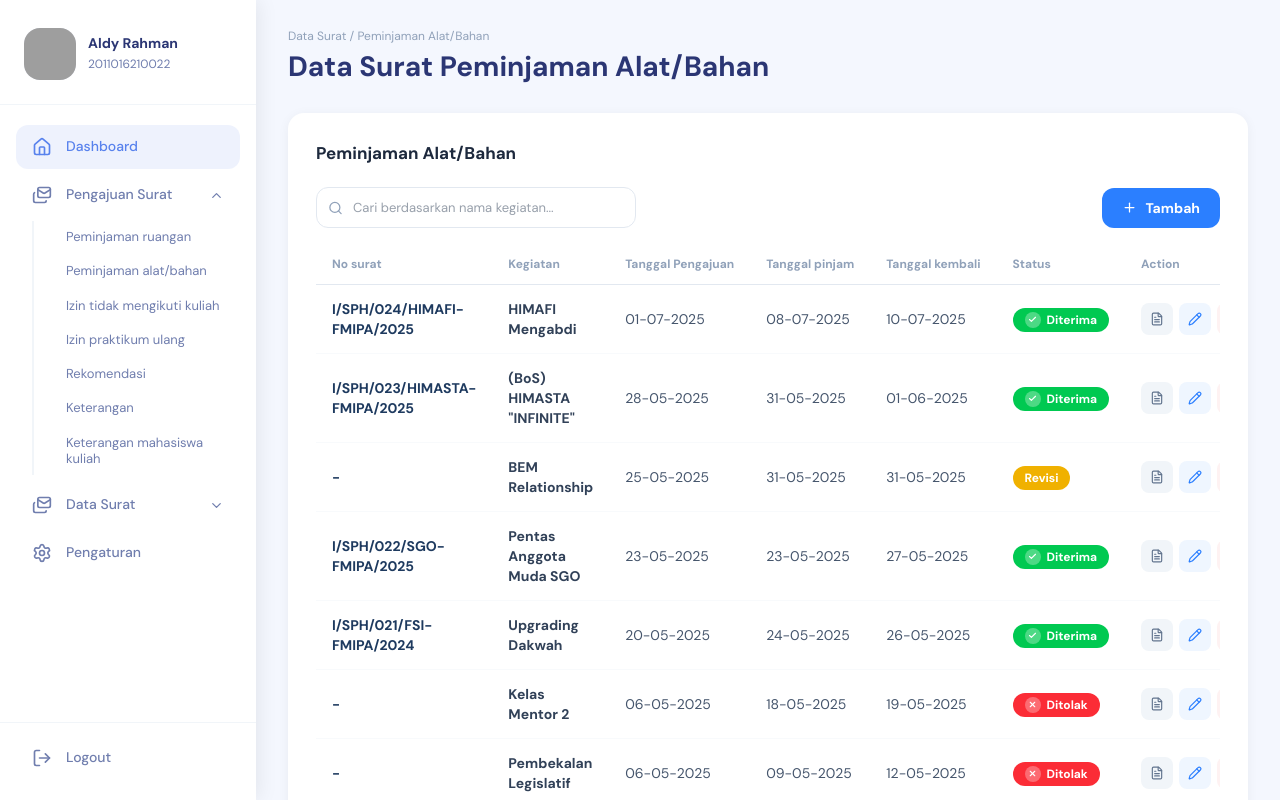
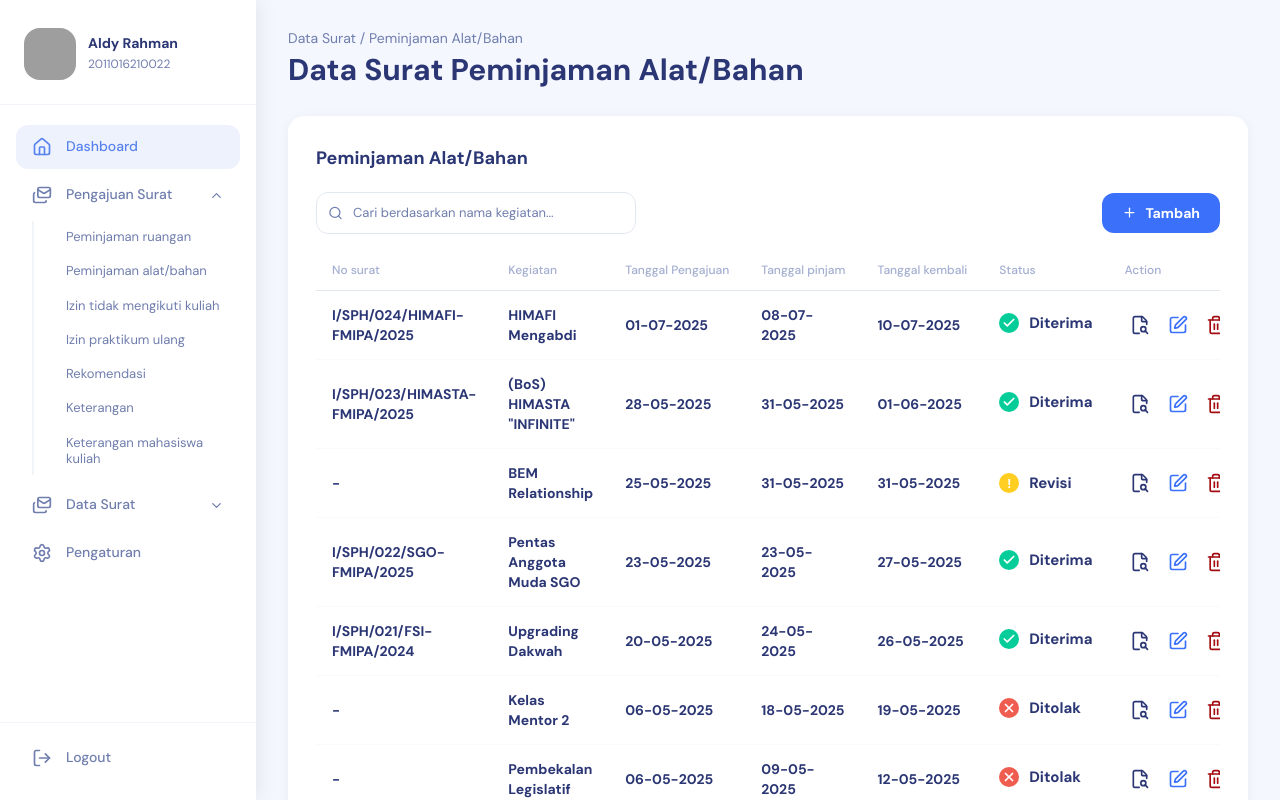
Before and after one commit to aldy02/kemahasiswaan-fmipa-ulm, a React (Vite) app in the folder frontend/: page /alat in a window 1280 px wide. Shown: the top 800 px of the page. Built offline with nearby package versions, Linux system fonts and the light colour scheme; grey boxes are pictures that could not be loaded.

Commit message:
Fix: Minor Design Change on Data Surat Peminjaman Alat Bahan Page

```diff
--- a/frontend/src/index.css
+++ b/frontend/src/index.css
@@ -8,6 +8,7 @@
 
   --color-neutral-1: #707EAE;
   --color-neutral-2: #A3AED0;
+  --color-neutral-3: #E0E5F2;
 
   /* Error */
   --color-error-1: #A30D11;
--- a/frontend/src/pages/dataSurat/PeminjamanAlatBahan.jsx
+++ b/frontend/src/pages/dataSurat/PeminjamanAlatBahan.jsx
@@ -1,33 +1,42 @@
-// src/pages/PeminjamanAlatBahan.jsx
 import { useState } from "react";
-import { Search, Plus, Pencil, Trash2, FileText, Check, X } from "lucide-react";
+import { Search, Plus, SquarePen, Trash2, FileSearchCorner, Check, X } from "lucide-react";
 import MainLayout from "../../layouts/MainLayout";
 import { peminjamanAlatBahanData } from "../../test/data";
 
 const ITEMS_PER_PAGE = 10;
 
-// ── Status Badge ──────────────────────────────────────────────────────────────
 function StatusBadge({ status }) {
   const map = {
-    Diterima: { bg: "bg-green-500",  icon: <Check size={9} strokeWidth={3} /> },
-    Ditolak:  { bg: "bg-red-500",    icon: <X size={9} strokeWidth={3} />    },
-    Revisi:   { bg: "bg-yellow-500", icon: null                               },
+    Diterima: { iconBg: "bg-succes-1", pillBg: "bg-succes-1", iconColor: "text-succes-1", icon: <Check size={14} strokeWidth={3} />, textColor: "text-primary-1" },
+    Ditolak: { iconBg: "bg-error-2", pillBg: "bg-error-2", iconColor: "text-error-2", icon: <X size={14} strokeWidth={3} />, textColor: "text-primary-1" },
+    Revisi: { iconBg: "bg-warning-1", pillBg: "bg-warning-1", iconColor: "text-warning-1", icon: <span className="font-black text-[13px] leading-none">!</span>, textColor: "text-primary-1" },
   };
-  const cfg = map[status] ?? { bg: "bg-slate-400", icon: null };
+
+  const cfg = map[status] ?? { iconBg: "bg-slate-400", pillBg: "bg-slate-300", icon: null, textColor: "text-primary-1" };
 
   return (
-    <span className={`inline-flex items-center gap-1.5 ${cfg.bg} text-white text-xs font-semibold px-3 py-1 rounded-full whitespace-nowrap`}>
-      {cfg.icon && (
-        <span className="flex items-center justify-center w-4 h-4 rounded-full bg-white/30">
+    <>
+      {/* Desktop */}
+      <span className="hidden md:inline-flex items-center gap-2.5">
+        <span className={`flex items-center justify-center w-5 h-5 rounded-full ${cfg.iconBg} text-white shrink-0`}>
           {cfg.icon}
         </span>
-      )}
-      {status}
-    </span>
+        <span className={`text-[15px] font-bold ${cfg.textColor}`}>
+          {status}
+        </span>
+      </span>
+
+      {/* Mobile */}
+      <span className={`md:hidden inline-flex items-center gap-1.5 ${cfg.pillBg} text-white text-xs font-semibold px-3 py-1.5 rounded-full whitespace-nowrap`}>
+        <span className={`flex items-center justify-center w-4 h-4 rounded-full bg-white ${cfg.iconColor} shrink-0`}>
+          {cfg.icon}
+        </span>
+        {status}
+      </span>
+    </>
   );
 }
 
-// ── Desktop Table ─────────────────────────────────────────────────────────────
 function DesktopTable({ data }) {
   return (
     <div className="overflow-x-auto">
@@ -35,7 +44,7 @@ function DesktopTable({ data }) {
         <thead>
           <tr>
             {["No surat", "Kegiatan", "Tanggal Pengajuan", "Tanggal pinjam", "Tanggal kembali", "Status", "Action"].map((h) => (
-              <th key={h} className="px-4 py-3 text-left text-xs font-semibold text-slate-400 border-b border-slate-200 whitespace-nowrap">
+              <th key={h} className="px-4 py-3 text-left text-xs font-medium text-neutral-2 border-b border-slate-200 whitespace-nowrap">
                 {h}
               </th>
             ))}
@@ -44,24 +53,24 @@ function DesktopTable({ data }) {
         <tbody>
           {data.map((item) => (
             <tr key={item.id} className="hover:bg-slate-50 transition-colors duration-100">
-              <td className="px-4 py-3.5 text-sm font-semibold text-[#1e3a5f] border-b border-slate-50">{item.noSurat}</td>
-              <td className="px-4 py-3.5 text-sm font-semibold text-slate-700 border-b border-slate-50">{item.kegiatan}</td>
-              <td className="px-4 py-3.5 text-sm text-slate-600 border-b border-slate-50">{item.tanggalPengajuan}</td>
-              <td className="px-4 py-3.5 text-sm text-slate-600 border-b border-slate-50">{item.tanggalPinjam}</td>
-              <td className="px-4 py-3.5 text-sm text-slate-600 border-b border-slate-50">{item.tanggalKembali}</td>
+              <td className="px-4 py-3.5 text-sm font-semibold text-primary-1 border-b border-slate-50">{item.noSurat}</td>
+              <td className="px-4 py-3.5 text-sm font-semibold text-primary-1 border-b border-slate-50">{item.kegiatan}</td>
+              <td className="px-4 py-3.5 text-sm font-semibold text-primary-1 border-b border-slate-50">{item.tanggalPengajuan}</td>
+              <td className="px-4 py-3.5 text-sm font-semibold text-primary-1 border-b border-slate-50">{item.tanggalPinjam}</td>
+              <td className="px-4 py-3.5 text-sm font-semibold text-primary-1 border-b border-slate-50">{item.tanggalKembali}</td>
               <td className="px-4 py-3.5 border-b border-slate-50">
                 <StatusBadge status={item.status} />
               </td>
               <td className="px-4 py-3.5 border-b border-slate-50">
                 <div className="flex items-center gap-1.5">
-                  <button title="Lihat dokumen" className="w-8 h-8 flex items-center justify-center rounded-lg bg-slate-100 text-slate-500 hover:opacity-75 transition-opacity">
-                    <FileText size={14} />
+                  <button title="Lihat dokumen" className="w-8 h-8 flex items-center justify-center rounded-lg text-primary-1 hover:text-black transition-colors">
+                    <FileSearchCorner size={20} />
                   </button>
-                  <button title="Ubah" className="w-8 h-8 flex items-center justify-center rounded-lg bg-blue-50 text-blue-500 hover:opacity-75 transition-opacity">
-                    <Pencil size={14} />
+                  <button title="Ubah" className="w-8 h-8 flex items-center justify-center rounded-lg text-primary-2 hover:text-blue-700 transition-colors">
+                    <SquarePen size={20} />
                   </button>
-                  <button title="Hapus" className="w-8 h-8 flex items-center justify-center rounded-lg bg-red-50 text-red-500 hover:opacity-75 transition-opacity">
-                    <Trash2 size={14} />
+                  <button title="Hapus" className="w-8 h-8 flex items-center justify-center rounded-lg text-error-1 hover:text-red-900 transition-colors">
+                    <Trash2 size={20} />
                   </button>
                 </div>
               </td>
@@ -73,14 +82,14 @@ function DesktopTable({ data }) {
   );
 }
 
-// ── Mobile Card ───────────────────────────────────────────────────────────────
+// Mobile Card
 function MobileCard({ item }) {
   return (
     <div className="bg-white rounded-2xl p-5 shadow-[0_2px_12px_rgba(0,0,0,0.05)] mb-3">
       <div className="flex items-start justify-between gap-2">
         <div>
-          <p className="font-bold text-[15px] text-slate-800">{item.kegiatan}</p>
-          <p className="text-[13px] text-slate-500 mt-0.5">{item.noSurat}</p>
+          <p className="font-bold text-[15px] text-primary-1">{item.kegiatan}</p>
+          <p className="text-[13px] text-neutral-1 mt-0.5">{item.noSurat}</p>
         </div>
         <StatusBadge status={item.status} />
       </div>
@@ -92,20 +101,22 @@ function MobileCard({ item }) {
         ["Tanggal Pinjam", item.tanggalPinjam],
         ["Tanggal Kembali", item.tanggalKembali],
       ].map(([label, value]) => (
-        <div key={label} className="flex justify-between text-[13px] mb-1.5 last:mb-0">
-          <span className="text-slate-500">{label}</span>
-          <span className="text-slate-800 font-medium">{value}</span>
+        <div
+          key={label}
+          className="flex justify-between text-[13px] mb-1.5 last:mb-0"
+        >
+          <span className="text-neutral-1">{label}</span>
+          <span className="text-primary-1 font-semibold">
+            {value}
+          </span>
         </div>
       ))}
 
       <div className="flex gap-2 mt-4">
-        <button className="inline-flex items-center gap-1.5 border border-slate-300 text-slate-600 rounded-lg px-3.5 py-1.5 text-[13px] font-medium hover:bg-slate-50 transition-colors">
-          <FileText size={13} /> Dokumen
+        <button className="inline-flex items-center gap-1.5 border border-primary-2 text-primary-2 rounded-full px-3.5 py-1.5 text-[13px] font-medium hover:bg-primary-2/5 transition-colors">
+          <SquarePen size={13} /> Ubah
         </button>
-        <button className="inline-flex items-center gap-1.5 border border-blue-400 text-blue-500 rounded-lg px-3.5 py-1.5 text-[13px] font-medium hover:bg-blue-50 transition-colors">
-          <Pencil size={13} /> Ubah
-        </button>
-        <button className="inline-flex items-center gap-1.5 border border-red-400 text-red-500 rounded-lg px-3.5 py-1.5 text-[13px] font-medium hover:bg-red-50 transition-colors">
+        <button className="inline-flex items-center gap-1.5 border border-error-1 text-error-1 rounded-full px-3.5 py-1.5 text-[13px] font-medium hover:bg-error-1/5 transition-colors">
           <Trash2 size={13} /> Hapus
         </button>
       </div>
@@ -113,14 +124,14 @@ function MobileCard({ item }) {
   );
 }
 
-// ── Pagination ────────────────────────────────────────────────────────────────
+// Pagination
 function Pagination({ current, total, onChange }) {
   return (
     <div className="flex items-center justify-center gap-1.5 mt-6">
       <button
         onClick={() => onChange(current - 1)}
         disabled={current === 1}
-        className="px-3 py-1.5 text-[13px] rounded-lg text-slate-500 hover:bg-slate-100 transition-colors disabled:text-slate-300 disabled:cursor-not-allowed"
+        className="px-3 py-1.5 text-[13px] rounded-lg text-neutral-2 hover:bg-slate-100 transition-colors disabled:text-slate-300 disabled:cursor-not-allowed"
       >
         Previous
       </button>
@@ -128,8 +139,7 @@ function Pagination({ current, total, onChange }) {
         <button
           key={p}
           onClick={() => onChange(p)}
-          className={`min-w-9 py-1.5 text-[13px] rounded-lg font-medium transition-colors ${
-            p === current ? "bg-blue-500 text-white" : "text-slate-500 hover:bg-slate-100"
+          className={`min-w-9 py-1.5 text-[13px] bg-neutral-3 rounded-lg font-medium transition-colors ${p === current ? "bg-primary-2 text-white" : "text-primary-1 hover:bg-slate-300/80"
           }`}
         >
           {p}
@@ -138,7 +148,7 @@ function Pagination({ current, total, onChange }) {
       <button
         onClick={() => onChange(current + 1)}
         disabled={current === total}
-        className="px-3 py-1.5 text-[13px] rounded-lg text-slate-500 hover:bg-slate-100 transition-colors disabled:text-slate-300 disabled:cursor-not-allowed"
+        className="px-3 py-1.5 text-[13px] rounded-lg text-neutral-2 hover:bg-slate-100 transition-colors disabled:text-slate-300 disabled:cursor-not-allowed"
       >
         Next
       </button>
@@ -146,7 +156,7 @@ function Pagination({ current, total, onChange }) {
   );
 }
 
-// ── Main Page ─────────────────────────────────────────────────────────────────
+// Main Page
 export default function PeminjamanAlatBahan() {
   const [search, setSearch] = useState("");
   const [page, setPage] = useState(1);
@@ -154,7 +164,9 @@ export default function PeminjamanAlatBahan() {
   const filtered = peminjamanAlatBahanData.filter((d) =>
     d.kegiatan.toLowerCase().includes(search.toLowerCase())
   );
+
   const totalPages = Math.ceil(filtered.length / ITEMS_PER_PAGE);
+
   const paginated = filtered.slice(
     (page - 1) * ITEMS_PER_PAGE,
     page * ITEMS_PER_PAGE
@@ -167,28 +179,22 @@ export default function PeminjamanAlatBahan() {
 
   return (
     <MainLayout>
-      {/* ── Header area ── */}
       <div className="px-4 pt-5 pb-0 lg:px-8 lg:pt-7">
-        {/* Breadcrumb — desktop only */}
-        <p className="hidden lg:block text-xs text-slate-400 mb-1">
+        <p className="hidden lg:block text-sm text-neutral-1 mb-1">
           Data Surat / Peminjaman Alat/Bahan
         </p>
 
-        {/* Page Title */}
-        <h1 className="text-2xl lg:text-[28px] font-bold text-primary-1 mb-1">
+        <h1 className="text-2xl lg:text-3xl font-bold text-primary-1 mb-1">
           Data Surat Peminjaman Alat/Bahan
         </h1>
 
-        {/* Subtitle — mobile only */}
-        <p className="lg:hidden text-[13px] text-slate-400 mt-0.5">
+        <p className="lg:hidden text-[13px] text-neutral-1 mt-0.5">
           Informasi data surat peminjaman alat/bahan
         </p>
       </div>
 
-      {/* ── Desktop spacing ── */}
       <div className="hidden lg:block h-6" />
 
-      {/* ── Panel desktop / transparent mobile ── */}
       <div className="
         mx-0 lg:mx-8
         bg-transparent lg:bg-white
@@ -197,42 +203,37 @@ export default function PeminjamanAlatBahan() {
         p-0 lg:p-7
         pb-6
       ">
-        {/* Panel title — desktop only */}
-        <h2 className="hidden lg:block text-[17px] font-bold text-slate-800 mb-5">
+        <h2 className="hidden lg:block text-lg font-bold text-primary-1 mb-5">
           Peminjaman Alat/Bahan
         </h2>
 
-        {/* Toolbar */}
         <div className="flex flex-col sm:flex-row items-stretch sm:items-center justify-between gap-3 mb-4 px-4 pt-4 lg:px-0 lg:pt-0">
           <div className="relative w-full sm:w-80">
-            <span className="absolute left-3 top-1/2 -translate-y-1/2 text-slate-400 pointer-events-none">
+            <span className="absolute left-3 top-1/2 -translate-y-1/2 text-neutral-1 pointer-events-none">
               <Search size={15} />
             </span>
             <input
               value={search}
               onChange={(e) => handleSearch(e.target.value)}
               placeholder="Cari berdasarkan nama kegiatan..."
-              className="w-full pl-9 pr-3 py-2.5 text-[13px] text-slate-700 border border-slate-200 rounded-xl outline-none focus:border-blue-400 transition-colors bg-white"
+              className="w-full pl-9 pr-3 py-2.5 text-[13px] text-primary-1 border border-slate-200 rounded-xl outline-none placeholder-neutral-1 focus:border-primary-2 transition-colors bg-white"
             />
           </div>
-          <button className="w-full sm:w-auto inline-flex items-center justify-center gap-2 bg-blue-500 hover:bg-blue-600 text-white font-semibold text-sm px-5 py-2.5 rounded-xl transition-colors whitespace-nowrap">
+          <button className="w-full sm:w-auto inline-flex items-center justify-center gap-2 bg-primary-2 hover:bg-blue-600 text-white font-semibold text-sm px-5 py-2.5 rounded-xl transition-colors whitespace-nowrap">
             <Plus size={15} /> Tambah
           </button>
         </div>
 
-        {/* Desktop Table */}
         <div className="hidden lg:block">
           <DesktopTable data={paginated} />
         </div>
 
-        {/* Mobile Cards */}
         <div className="lg:hidden px-4">
           {paginated.map((item) => (
             <MobileCard key={item.id} item={item} />
           ))}
         </div>
 
-        {/* Pagination */}
         {totalPages > 1 && (
           <Pagination current={page} total={totalPages} onChange={setPage} />
         )}
```
Also changed, not shown: frontend/src/pages/dataSurat/PeminjamanRuangan.jsx (+4 -4 lines), frontend/src/App.jsx (line endings or trailing spaces).
